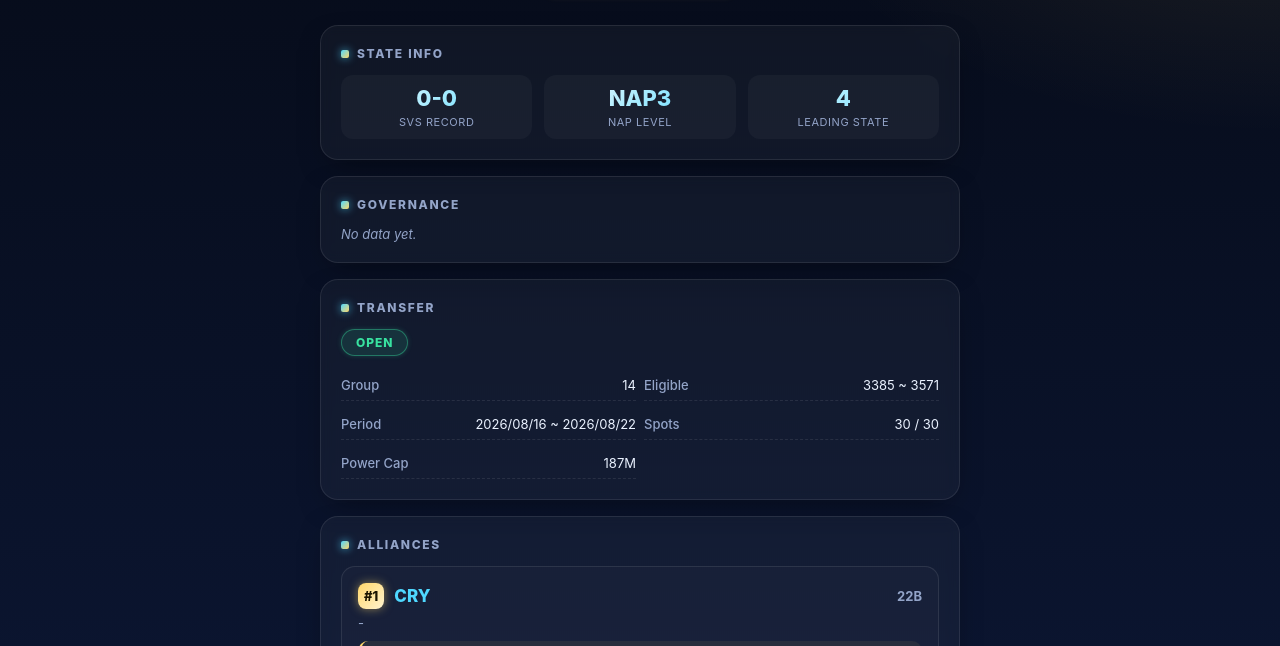
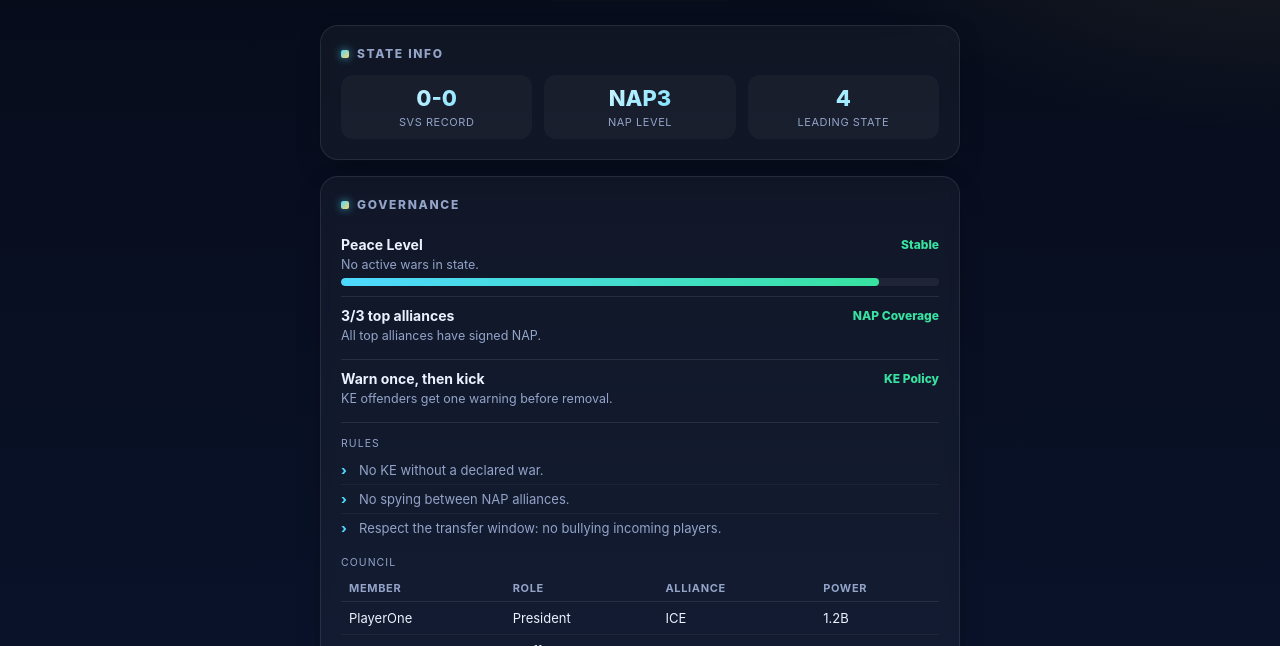
Before and after one commit to state-3495/state-3495.github.io, a website: page index.html in a window 1280 px wide. Shown: the part 141-787 px from the top of the page. Drawn offline with Linux system fonts and the light colour scheme.

Commit message:
Fix: wire up renderGovernance call, restore per-alliance Players from council data

```diff
--- a/index.html
+++ b/index.html
@@ -250,10 +250,12 @@ function rankBadge(ranking) {
   return `<span class="rank-badge${cls}">#${ranking}</span>`;
 }
 
-function renderAlliances(alliances, events) {
+function renderAlliances(alliances, council, events) {
   if (!alliances || !alliances.length) return '<p class="empty">No data yet.</p>';
   return alliances.map((a) => {
-    const allianceEvents = (events || []).filter((r) => r.alliance === a.name).map(({ alliance, ...rest }) => rest);
+    const own = (rows) => (rows || []).filter((r) => r.alliance === a.name).map(({ alliance, ...rest }) => rest);
+    const alliancePlayers = own(council);
+    const allianceEvents = own(events);
     return `
       <div class="alliance-card">
         <div class="alliance-head">
@@ -263,6 +265,10 @@ function renderAlliances(alliances, events) {
         </div>
         <div class="alliance-desc">${a.description || ''}</div>
         ${a.recruiting ? `<div class="recruiting"><b>Recruiting:</b> ${a.recruiting}</div>` : ''}
+        <div class="alliance-sub">
+          <h4>Players</h4>
+          ${renderTable(alliancePlayers)}
+        </div>
         <div class="alliance-sub">
           <h4>Events</h4>
           ${renderTable(allianceEvents)}
@@ -307,7 +313,7 @@ function stateAgeInDays(birthDate) {
 }
 
 window.addEventListener('DOMContentLoaded', () => {
-  const { info, transfer, governance, alliances, events, timeline, updates } = CONFIG;
+  const { info, transfer, governance, rules, council, alliances, events, timeline, updates } = CONFIG;
 
   document.getElementById('stateTitle').textContent = `State ${info.number}`;
   document.getElementById('stateTagline').textContent = info.tagline;
@@ -315,7 +321,7 @@ window.addEventListener('DOMContentLoaded', () => {
   document.getElementById('napLevel').textContent = info.napLevel;
   document.getElementById('leadingStateWins').textContent = info.leadingStateWins;
 
-  document.getElementById('governance').innerHTML = renderTable(governance);
+  document.getElementById('governance').innerHTML = renderGovernance(governance, rules, council);
 
   const statusEl = document.getElementById('transferStatus');
   statusEl.textContent = transfer.isOpen ? 'OPEN' : 'CLOSED';
@@ -332,7 +338,7 @@ window.addEventListener('DOMContentLoaded', () => {
     .map(([k, v]) => `<div><b>${k}</b><span>${v}</span></div>`)
     .join('');
 
-  document.getElementById('alliances').innerHTML = renderAlliances(alliances, events);
+  document.getElementById('alliances').innerHTML = renderAlliances(alliances, council, events);
 
   const age = stateAgeInDays(info.birthDate);
   const rows = timeline || [];
```
